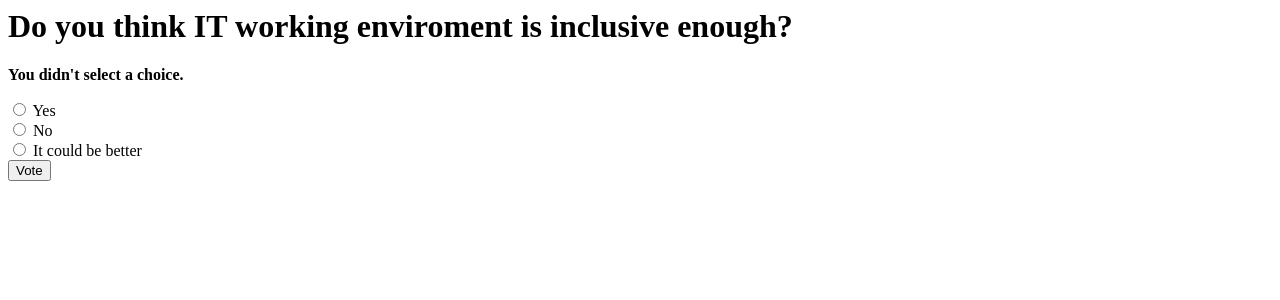
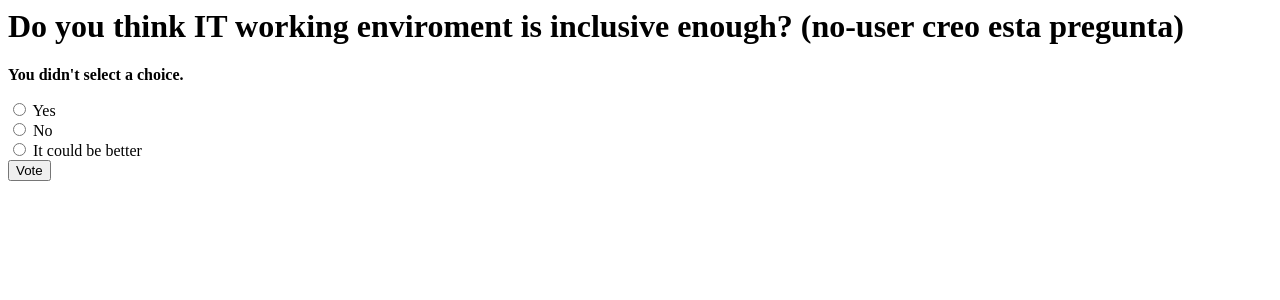
Before and after one commit to ferreiraalejandra/polls-app, a Django app: page /polls/1/vote/ in a window 1280 px wide. Shown: the top 300 px of the page. Run offline with Django 3.2, Linux system fonts and the light colour scheme; data comes from the database, SQL or seed files in the repository; both versions use the stored data as it was after the commit.

Commit message:
preventing users to vote from their created question

```diff
--- a/polls/models.py
+++ b/polls/models.py
@@ -7,6 +7,7 @@ from django.utils import timezone
 class Question(models.Model):
     question_text = models.CharField(max_length=200)
     pub_date = models.DateTimeField('date published')
+    username = models.CharField(max_length=100)
     def __str__(self):
         return self.question_text
 
--- a/polls/templates/polls/detail.html
+++ b/polls/templates/polls/detail.html
@@ -1,4 +1,4 @@
-<h1>{{ question.question_text }}</h1>
+<h1>{{ question.question_text }} ({{ question.username }} creo esta pregunta)</h1>
 
 {% if error_message %}<p><strong>{{ error_message }}</strong></p>{% endif %}
 
--- /dev/null
+++ b/polls/templates/polls/error_response.html
@@ -0,0 +1,3 @@
+<div>
+    You created these question. You can not vote for this question.
+</div>
--- a/polls/templates/polls/saved_question.html
+++ b/polls/templates/polls/saved_question.html
@@ -1,3 +1,4 @@
 <div>
     Your question has been created
+    <p><a href="{% url 'polls:index' %}">Question List</a></p>
 </div>
--- a/polls/views.py
+++ b/polls/views.py
@@ -15,7 +15,7 @@ from django.contrib.auth.decorators import login_required
 
 @login_required
 def index(request):
-    latest_question_list = Question.objects.order_by('-pub_date')[:5]
+    latest_question_list = Question.objects.order_by('-pub_date')[:10]
     context = {
         'latest_question_list': latest_question_list,
     }
@@ -30,18 +30,22 @@ def results(request, question_id):
     return render(request, 'polls/results.html', {'question': question})
 
 def vote(request, question_id):
+    print(request.user.username)
     question = get_object_or_404(Question, pk=question_id)
-    try:
-        selected_choice = question.choice_set.get(pk=request.POST['choice'])
-    except (KeyError, Choice.DoesNotExist):
-        return render(request, 'polls/detail.html', {
-            'question': question,
-            'error_message': "You didn't select a choice.",
-        })
+    if request.user.username == question.username:
+        return render(request, 'polls/error_response.html', {'question': question})
     else:
-        selected_choice.votes += 1
-        selected_choice.save()
-        return HttpResponseRedirect(reverse('polls:results', args=(question.id,)))
+        try:
+            selected_choice = question.choice_set.get(pk=request.POST['choice'])
+        except (KeyError, Choice.DoesNotExist):
+            return render(request, 'polls/detail.html', {
+                'question': question,
+                'error_message': "You didn't select a choice.",
+            })
+        else:
+            selected_choice.votes += 1
+            selected_choice.save()
+            return HttpResponseRedirect(reverse('polls:results', args=(question.id,)))
 
 
 def newquestion(request):
@@ -57,7 +61,7 @@ def newquestion(request):
 
 def createquestion(request):
     questionText = request.POST['new_question']
-    createdQuestion = Question(question_text=questionText, pub_date=timezone.now())
+    createdQuestion = Question(question_text=questionText, pub_date=timezone.now(), username=request.user.username)
 
     createdQuestion.save()
 
```
Also changed, not shown: db.sqlite3, polls/migrations/0002_question_username.py (added).
